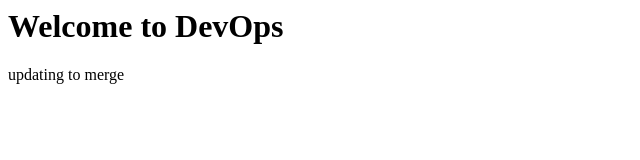
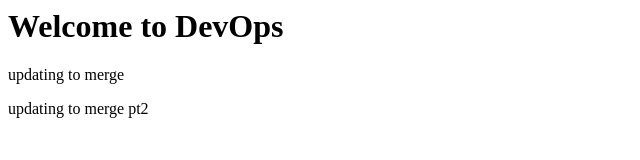
Before and after one commit to TanuRach/test, a plain HTML site: page index.html in a window 1280 px wide. Shown: the whole page, without its empty margins (0-640 px from the left). Drawn offline with Linux system fonts and the light colour scheme.

Commit message:
html page updated and added pt2

```diff
--- a/index.html
+++ b/index.html
@@ -1,2 +1,3 @@
 <h1>Welcome to DevOps</h1>
 <p>updating to merge</p>
+<p>updating to merge pt2</p>
```
